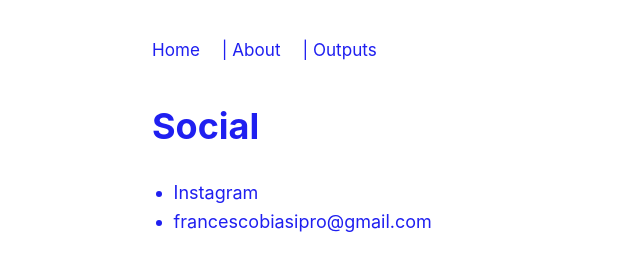
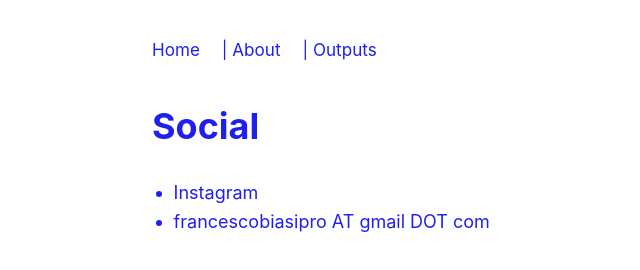
Before and after one commit to fra-cloud/site-outputs, a plain HTML site: page social.html in a window 1280 px wide. Shown: the full height of the page, 128-768 px from the left. Drawn offline with Linux system fonts and the light colour scheme.

Commit message:
Update social.html

```diff
--- a/social.html
+++ b/social.html
@@ -51,7 +51,7 @@ function toggleMenu() {
   <h1>Social</h1>
   <ul>
     <li><a href="https://instagram.com/francescoobiasi/">Instagram</a></li>
-    <li><a href="mailto:francescobiasipro@gmail.com">francescobiasipro@gmail.com</a></li>
+    <li><a href="mailto:francescobiasipro@gmail.com">francescobiasipro AT gmail DOT com</a></li>
   </ul>
 </body>
 </html>
```
